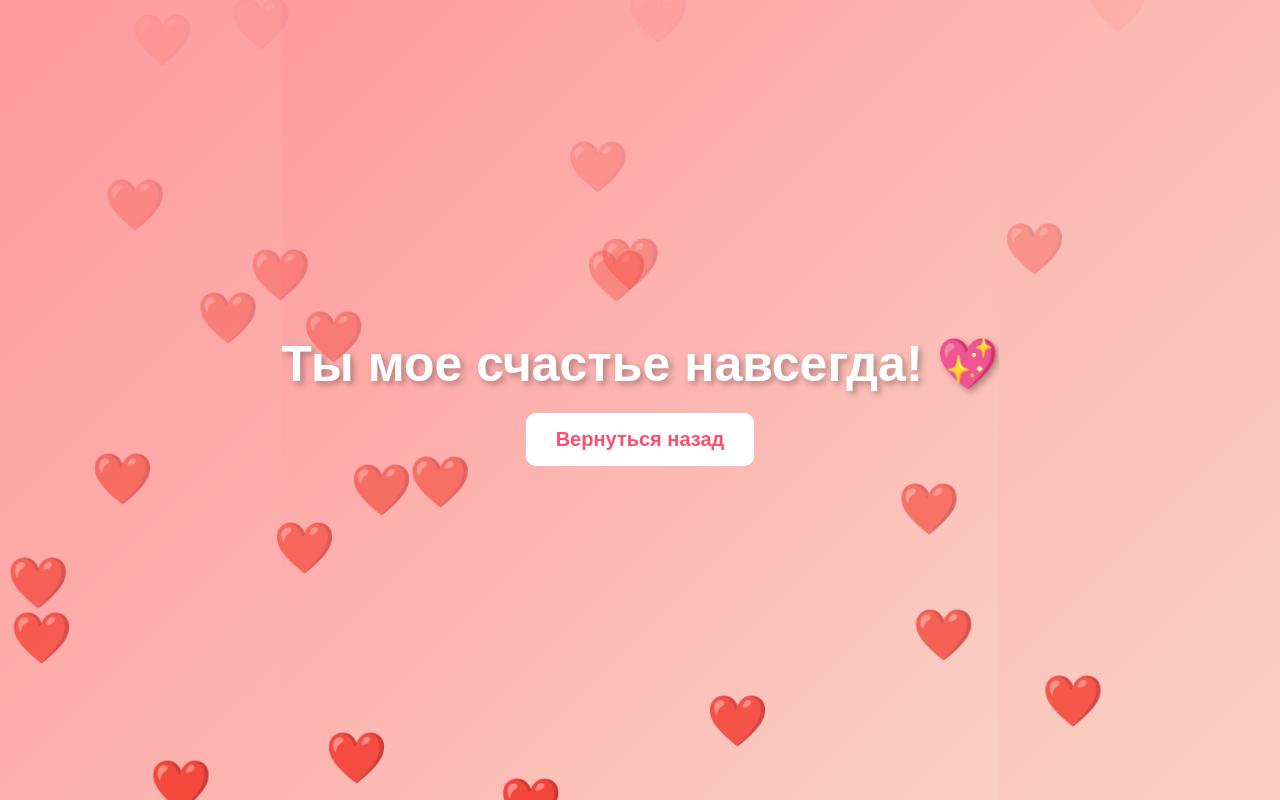
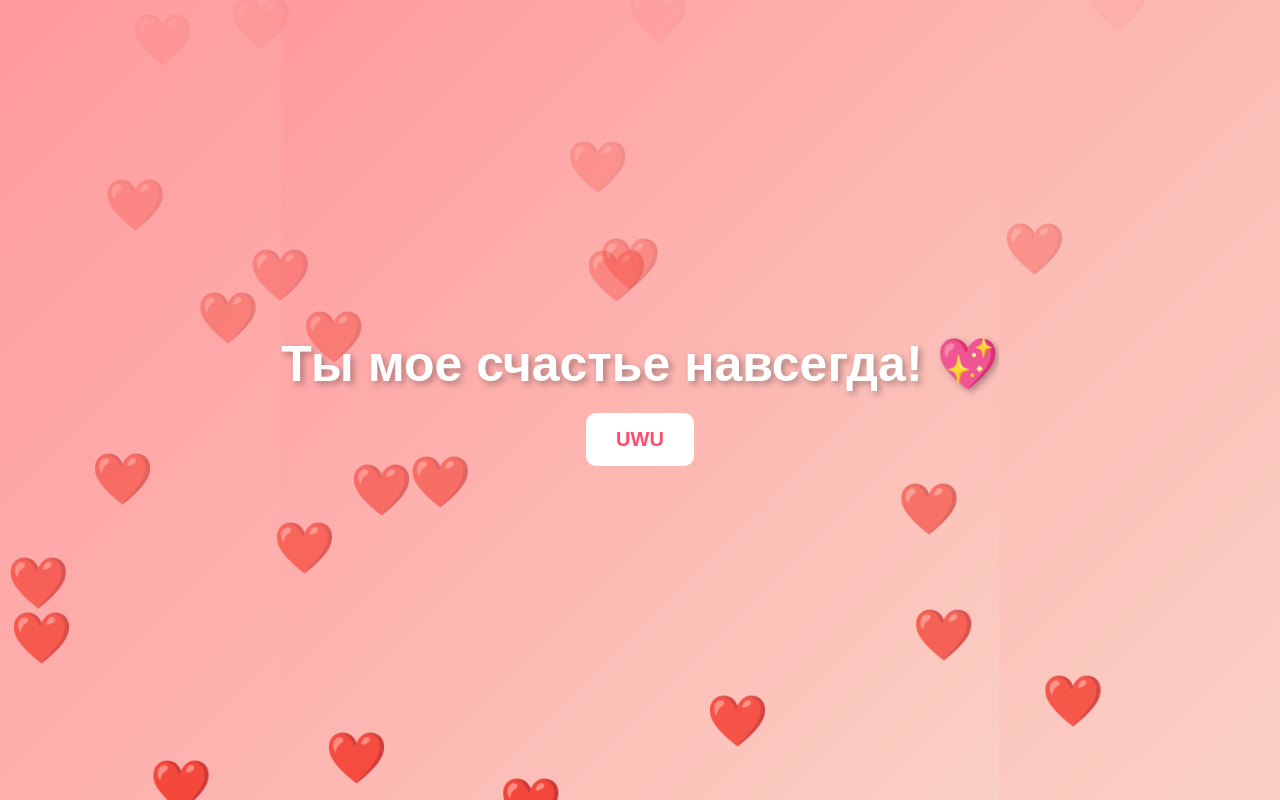
Before and after one commit to Slovak1ch/Love-love, a plain HTML site: page valentine3.html in a window 1280 px wide. Drawn offline with Linux system fonts and the light colour scheme.

Commit message:
Update valentine3.html

```diff
--- a/valentine3.html
+++ b/valentine3.html
@@ -4,7 +4,7 @@
     <meta charset="UTF-8">
     <meta name="viewport" content="width=device-width, initial-scale=1.0">
     <title>Секретное послание</title>
-    <link rel="icon" type="image/png" href="favicon.ico"> <!-- Иконка страницы -->
+    <link rel="icon" type="image/png" href="favicon.ico">
     <style>
         * {
             margin: 0;
@@ -71,7 +71,7 @@
 </head>
 <body>
     <p class="message">Ты мое счастье навсегда! 💖</p>
-    <button onclick="window.location.href='index.html'">Вернуться назад</button>
+    <button onclick="window.location.href='index.html'">UWU</button>
 
     <div class="hearts" id="hearts"></div>
 
```
